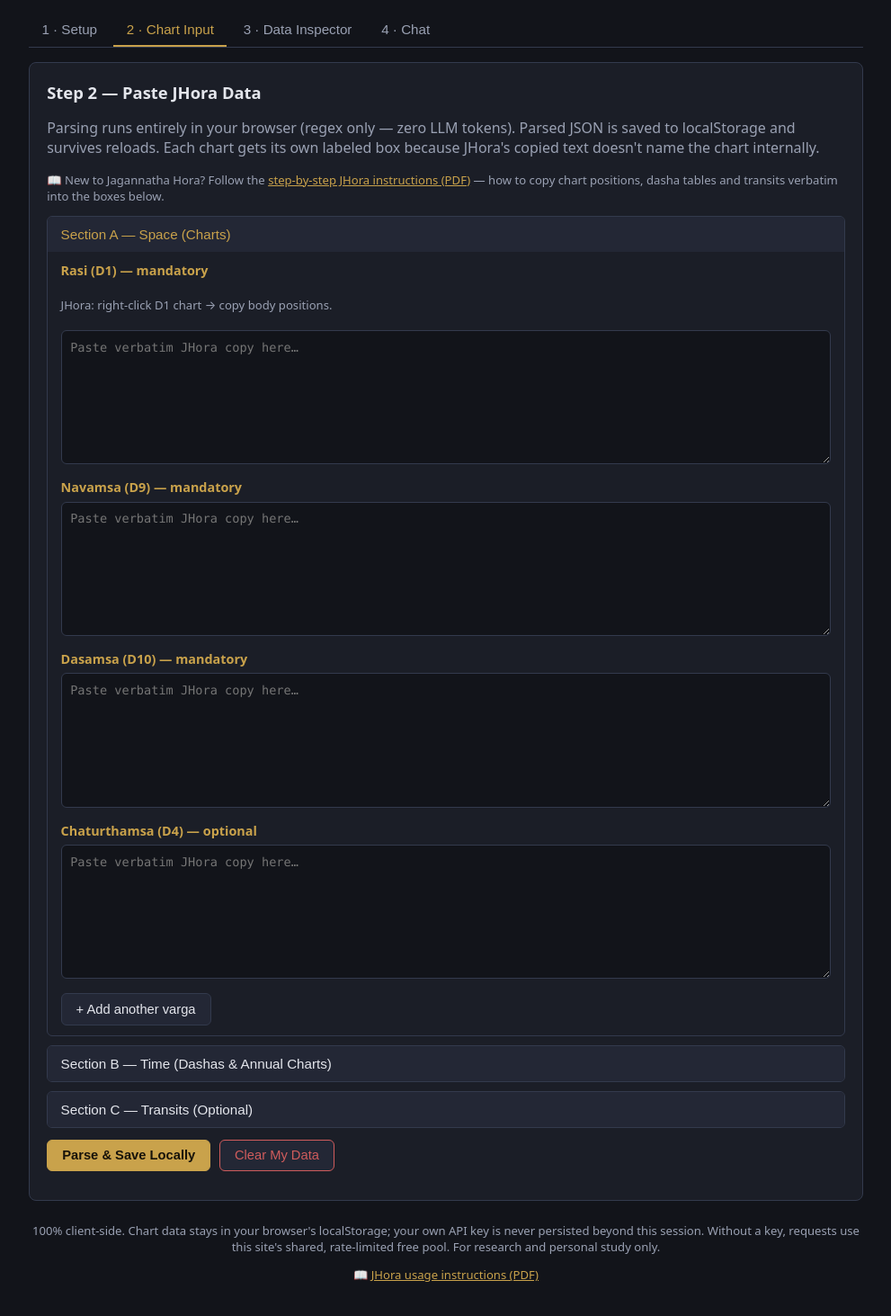
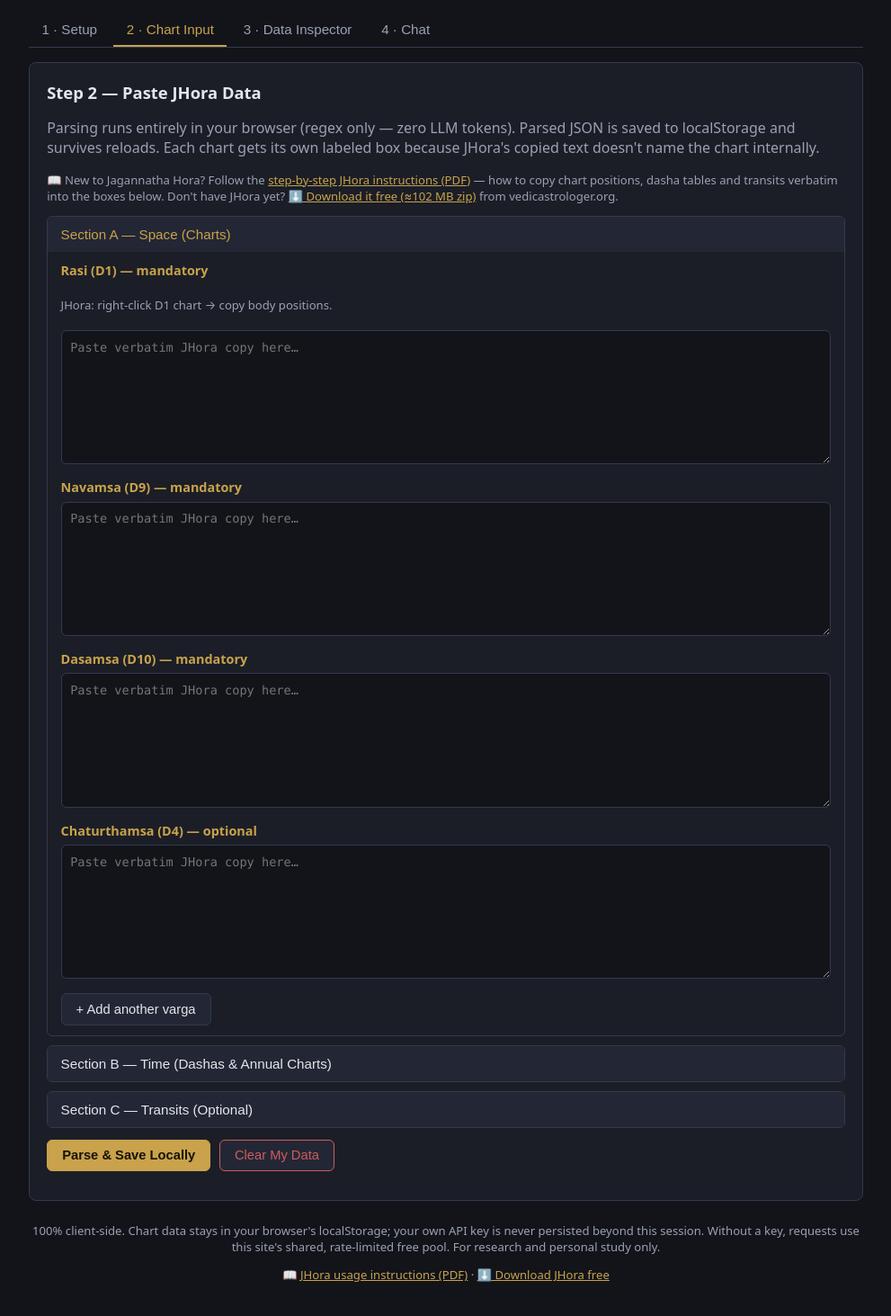
Before and after one commit to ganekar032-sys/Pathseeker, a React (Vite) app: page / in a window 1280 px wide. Shown: the part 83-1546 px from the top of the page at 90% size, without its empty margins (144-1135 px from the left). Built offline with nearby package versions, Linux system fonts and the light colour scheme.

Commit message:
Add free JHora download link next to the instructions PDF

```diff
--- a/src/App.jsx
+++ b/src/App.jsx
@@ -91,6 +91,10 @@
           <a href="/docs/jhora-instructions.pdf" target="_blank" rel="noreferrer">
             JHora usage instructions (PDF)
           </a>
+          {' · '}
+          <a href="https://www.vedicastrologer.org/jh/jh_full_install.zip" target="_blank" rel="noreferrer">
+            ⬇️ Download JHora free
+          </a>
         </p>
       </footer>
     </div>
--- a/src/components/ChartInput.jsx
+++ b/src/components/ChartInput.jsx
@@ -237,6 +237,11 @@
           step-by-step JHora instructions (PDF)
         </a>{' '}
         — how to copy chart positions, dasha tables and transits verbatim into the boxes below.
+        Don't have JHora yet?{' '}
+        <a href="https://www.vedicastrologer.org/jh/jh_full_install.zip" target="_blank" rel="noreferrer">
+          ⬇️ Download it free (≈102 MB zip)
+        </a>{' '}
+        from vedicastrologer.org.
       </p>
 
       {sections.map((s) => (
```
